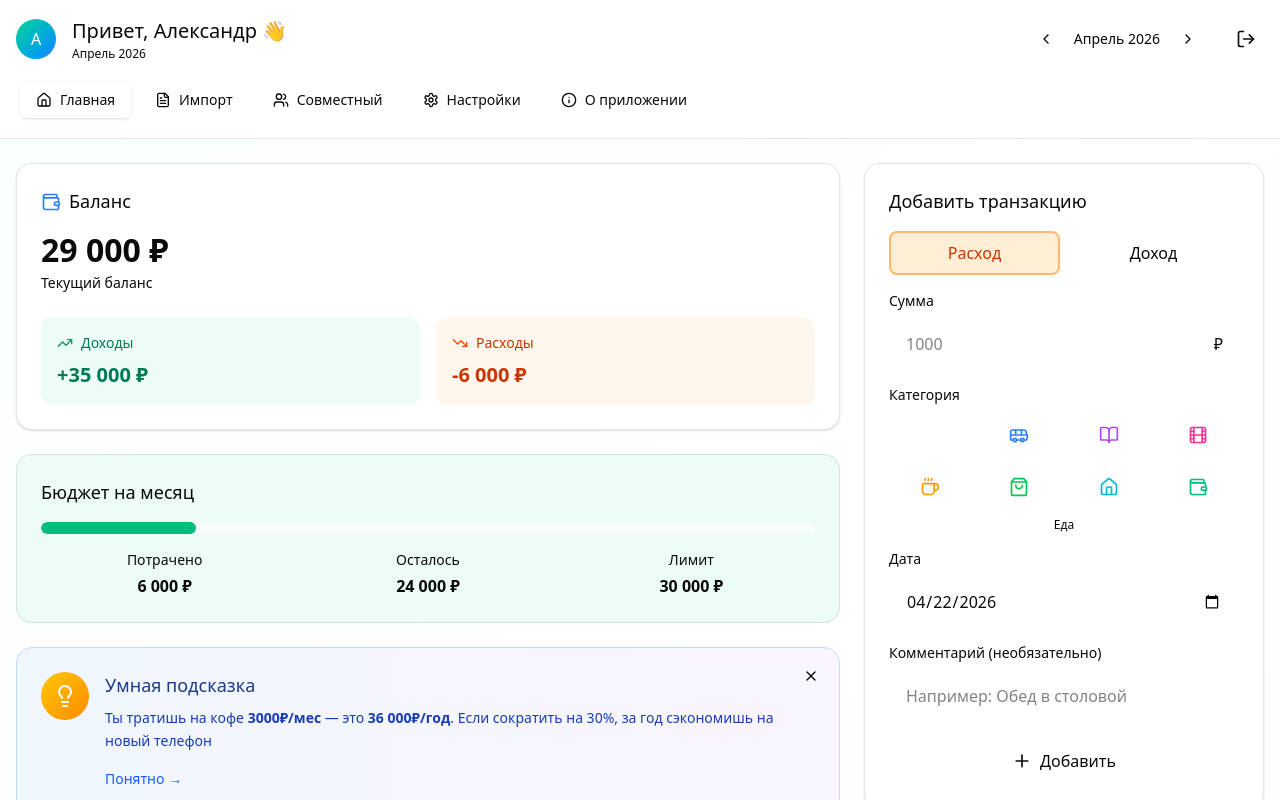
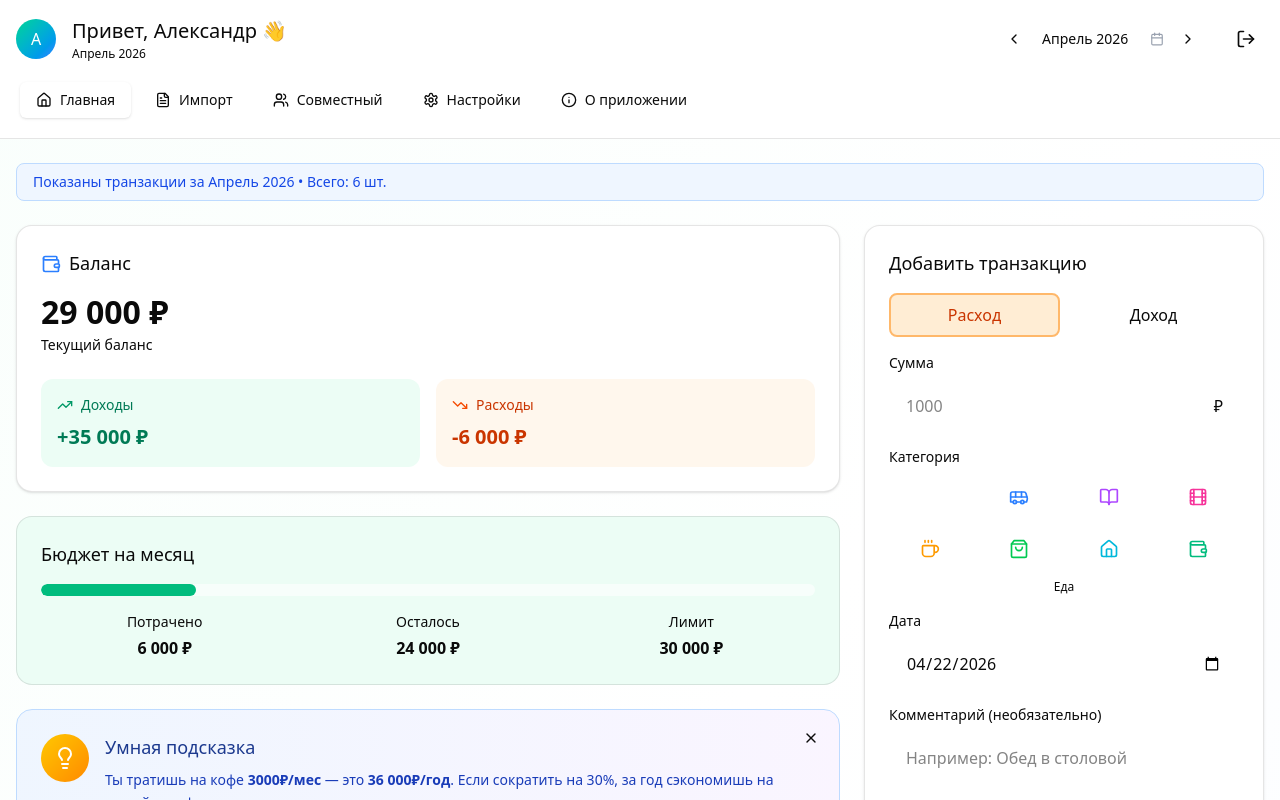
Before and after one commit to W0LIF/psuti_olimp, a React (Vite) app in the folder frontend/: page / in a window 1280 px wide. Both pictures are taken after typing "name@example.com", "Sample123" into the empty fields and a click on the button "Продолжить". Shown: the top 800 px of the page. Built offline with nearby package versions, Linux system fonts and the light colour scheme.

Commit message:
Календарь

```diff
--- a/frontend/src/app/components/Dashboard.tsx
+++ b/frontend/src/app/components/Dashboard.tsx
@@ -1,4 +1,4 @@
-import { useState } from 'react';
+import { useState, useMemo } from 'react';
 import { X, Plus } from 'lucide-react';
 import { BalanceCard } from './BalanceCard';
 import { BudgetProgress } from './BudgetProgress';
@@ -19,7 +19,33 @@ export interface Transaction {
 
 interface DashboardProps {
   userName: string;
+  currentMonth: string; // Добавлен проп для текущего месяца
 }
+
+// Вспомогательная функция для преобразования названия месяца в индекс
+const getMonthIndex = (monthName: string): number => {
+  const months: { [key: string]: number } = {
+    'Январь': 0, 'Февраль': 1, 'Март': 2, 'Апрель': 3,
+    'Май': 4, 'Июнь': 5, 'Июль': 6, 'Август': 7,
+    'Сентябрь': 8, 'Октябрь': 9, 'Ноябрь': 10, 'Декабрь': 11
+  };
+  return months[monthName] || new Date().getMonth();
+};
+
+// Функция для фильтрации транзакций по месяцу
+const filterTransactionsByMonth = (transactions: Transaction[], currentMonth: string): Transaction[] => {
+  if (!currentMonth) return transactions;
+
+  const [monthName, yearStr] = currentMonth.split(' ');
+  const year = parseInt(yearStr);
+  const monthIndex = getMonthIndex(monthName);
+
+  return transactions.filter(transaction => {
+    const transactionDate = new Date(transaction.date);
+    return transactionDate.getMonth() === monthIndex &&
+           transactionDate.getFullYear() === year;
+  });
+};
 
 const INITIAL_TRANSACTIONS: Transaction[] = [
   { id: '1', amount: 35000, category: 'Стипендия', date: '2026-04-01', type: 'income' },
@@ -28,13 +54,25 @@ const INITIAL_TRANSACTIONS: Transaction[] = [
   { id: '4', amount: 3000, category: 'Кофе', date: '2026-04-10', type: 'expense' },
   { id: '5', amount: 1500, category: 'Развлечения', date: '2026-04-12', type: 'expense' },
   { id: '6', amount: 800, category: 'Учёба', date: '2026-04-15', type: 'expense' },
+  // Добавим тестовые данные для мая
+  { id: '7', amount: 35000, category: 'Стипендия', date: '2026-05-01', type: 'income' },
+  { id: '8', amount: 600, category: 'Еда', date: '2026-05-05', type: 'expense' },
+  { id: '9', amount: 2500, category: 'Развлечения', date: '2026-05-10', type: 'expense' },
+  // Данные для апреля 2025
+  { id: '10', amount: 30000, category: 'Стипендия', date: '2025-04-01', type: 'income' },
+  { id: '11', amount: 1000, category: 'Еда', date: '2025-04-03', type: 'expense' },
 ];
 
-export function Dashboard({ userName }: DashboardProps) {
+export function Dashboard({ userName, currentMonth }: DashboardProps) {
   const [transactions, setTransactions] = useState<Transaction[]>(INITIAL_TRANSACTIONS);
   const [showTip, setShowTip] = useState(true);
   const [budgetLimit] = useState(30000);
   const [showTransactionForm, setShowTransactionForm] = useState(false);
+
+  // Фильтруем транзакции по выбранному месяцу
+  const filteredTransactions = useMemo(() => {
+    return filterTransactionsByMonth(transactions, currentMonth);
+  }, [transactions, currentMonth]);
 
   const addTransaction = (transaction: Omit<Transaction, 'id'>) => {
     const newTransaction = {
@@ -49,44 +87,64 @@ export function Dashboard({ userName }: DashboardProps) {
     setTransactions(transactions.filter(t => t.id !== id));
   };
 
-  const income = transactions
+  // Расчёты на основе отфильтрованных транзакций
+  const income = filteredTransactions
     .filter(t => t.type === 'income')
     .reduce((sum, t) => sum + t.amount, 0);
 
-  const expenses = transactions
+  const expenses = filteredTransactions
     .filter(t => t.type === 'expense')
     .reduce((sum, t) => sum + t.amount, 0);
 
   const balance = income - expenses;
-  const budgetUsed = (expenses / budgetLimit) * 100;
+  const budgetUsed = budgetLimit > 0 ? (expenses / budgetLimit) * 100 : 0;
+
+  // Информация о текущем фильтре
+  const getFilterInfo = () => {
+    if (!currentMonth) return 'Все транзакции';
+    return `за ${currentMonth}`;
+  };
 
   return (
     <div className="space-y-6">
+      {/* Индикатор текущего фильтра */}
+      <div className="bg-blue-50 border border-blue-200 rounded-lg px-4 py-2 text-sm text-blue-700">
+        Показаны транзакции {getFilterInfo()} • Всего: {filteredTransactions.length} шт.
+      </div>
+
       <div className="grid grid-cols-1 lg:grid-cols-3 gap-6">
         <div className="lg:col-span-2 space-y-6">
           <BalanceCard balance={balance} income={income} expenses={expenses} />
 
           <BudgetProgress
             spent={expenses}
-              remaining={budgetLimit - expenses}
+            remaining={Math.max(0, budgetLimit - expenses)}
             limit={budgetLimit}
-              percentage={budgetUsed}
+            percentage={Math.min(100, budgetUsed)}
           />
 
           {showTip && (
             <SmartTip onClose={() => setShowTip(false)} />
           )}
 
-            <ForecastPanel transactions={transactions} balance={balance} />
+          <ForecastPanel
+            transactions={filteredTransactions}
+            balance={balance}
+          />
 
-            <ExpenseChart transactions={transactions.filter(t => t.type === 'expense')} />
+          <ExpenseChart
+            transactions={filteredTransactions.filter(t => t.type === 'expense')}
+          />
         </div>
 
         <div className="space-y-6">
           <div className="hidden lg:block">
             <TransactionForm onAdd={addTransaction} />
           </div>
-            <TransactionList transactions={transactions} onDelete={deleteTransaction} />
+          <TransactionList
+            transactions={filteredTransactions}
+            onDelete={deleteTransaction}
+          />
         </div>
       </div>
 
--- a/frontend/src/app/components/MainApp.tsx
+++ b/frontend/src/app/components/MainApp.tsx
@@ -1,5 +1,5 @@
 import { useState } from 'react';
-import { LogOut, ChevronLeft, ChevronRight } from 'lucide-react';
+import { LogOut, ChevronLeft, ChevronRight, Calendar } from 'lucide-react';
 import { Navigation } from './Navigation';
 import { Dashboard, Transaction } from './Dashboard';
 import { ImportCSV } from './ImportCSV';
@@ -12,10 +12,38 @@ interface MainAppProps {
   onLogout: () => void;
 }
 
+// Функция для получения следующего месяца
+const getNextMonth = (current: string): string => {
+  const months = [
+    'Январь', 'Февраль', 'Март', 'Апрель', 'Май', 'Июнь',
+    'Июль', 'Август', 'Сентябрь', 'Октябрь', 'Ноябрь', 'Декабрь'
+  ];
+  const currentIndex = months.indexOf(current.split(' ')[0]);
+  const nextIndex = (currentIndex + 1) % 12;
+  const year = current.includes('2026') ?
+    (nextIndex === 0 ? '2027' : '2026') :
+    (nextIndex === 0 ? '2026' : '2025');
+  return `${months[nextIndex]} ${year}`;
+};
+
+// Функция для получения предыдущего месяца
+const getPrevMonth = (current: string): string => {
+  const months = [
+    'Январь', 'Февраль', 'Март', 'Апрель', 'Май', 'Июнь',
+    'Июль', 'Август', 'Сентябрь', 'Октябрь', 'Ноябрь', 'Декабрь'
+  ];
+  const currentIndex = months.indexOf(current.split(' ')[0]);
+  const prevIndex = (currentIndex - 1 + 12) % 12;
+  const year = current.includes('2026') ?
+    (prevIndex === 11 ? '2025' : '2026') :
+    (prevIndex === 11 ? '2025' : '2026');
+  return `${months[prevIndex]} ${year}`;
+};
+
 export function MainApp({ userName: initialUserName, onLogout }: MainAppProps) {
   const [activeTab, setActiveTab] = useState('dashboard');
   const [userName, setUserName] = useState(initialUserName);
-  const [currentMonth] = useState('Апрель 2026');
+  const [currentMonth, setCurrentMonth] = useState('Апрель 2026');
 
   const handleUpdateProfile = (name: string, email: string, password: string) => {
     setUserName(name);
@@ -24,6 +52,22 @@ export function MainApp({ userName: initialUserName, onLogout }: MainAppProps) {
   const handleImportTransactions = (transactions: Omit<Transaction, 'id'>[]) => {
     console.log('Imported transactions:', transactions);
   };
+
+  const handlePrevMonth = () => {
+    setCurrentMonth(getPrevMonth(currentMonth));
+  };
+
+  const handleNextMonth = () => {
+    setCurrentMonth(getNextMonth(currentMonth));
+  };
+
+  // Список всех месяцев для выпадающего списка
+  const monthOptions = [
+    'Январь 2025', 'Февраль 2025', 'Март 2025', 'Апрель 2025', 'Май 2025', 'Июнь 2025',
+    'Июль 2025', 'Август 2025', 'Сентябрь 2025', 'Октябрь 2025', 'Ноябрь 2025', 'Декабрь 2025',
+    'Январь 2026', 'Февраль 2026', 'Март 2026', 'Апрель 2026', 'Май 2026', 'Июнь 2026',
+    'Июль 2026', 'Август 2026', 'Сентябрь 2026', 'Октябрь 2026', 'Ноябрь 2026', 'Декабрь 2026'
+  ];
 
   return (
     <div className="min-h-screen bg-gradient-to-br from-emerald-50/30 via-white to-blue-50/30 pb-20 md:pb-0">
@@ -42,12 +86,34 @@ export function MainApp({ userName: initialUserName, onLogout }: MainAppProps) {
 
             <div className="flex items-center gap-4">
               {activeTab === 'dashboard' && (
-                <div className="hidden sm:flex items-center gap-2 bg-muted rounded-lg px-3 py-2">
-                  <button className="p-1 hover:bg-white rounded transition-colors">
+                <div className="flex items-center gap-2 bg-muted rounded-lg px-3 py-2">
+                  <button
+                    onClick={handlePrevMonth}
+                    className="p-1 hover:bg-white rounded transition-colors"
+                    title="Предыдущий месяц"
+                  >
                     <ChevronLeft className="w-4 h-4" />
                   </button>
-                  <span className="text-sm px-2">{currentMonth}</span>
-                  <button className="p-1 hover:bg-white rounded transition-colors">
+
+                  {/* Выпадающий список месяцев */}
+                  <div className="relative">
+                    <select
+                      value={currentMonth}
+                      onChange={(e) => setCurrentMonth(e.target.value)}
+                      className="appearance-none bg-transparent text-sm px-2 py-1 pr-6 cursor-pointer hover:bg-white rounded transition-colors focus:outline-none"
+                    >
+                      {monthOptions.map(month => (
+                        <option key={month} value={month}>{month}</option>
+                      ))}
+                    </select>
+                    <Calendar className="absolute right-1 top-1/2 -translate-y-1/2 w-3.5 h-3.5 text-gray-400 pointer-events-none" />
+                  </div>
+
+                  <button
+                    onClick={handleNextMonth}
+                    className="p-1 hover:bg-white rounded transition-colors"
+                    title="Следующий месяц"
+                  >
                     <ChevronRight className="w-4 h-4" />
                   </button>
                 </div>
@@ -68,7 +134,7 @@ export function MainApp({ userName: initialUserName, onLogout }: MainAppProps) {
       </header>
 
       <main className="max-w-7xl mx-auto px-4 py-6">
-        {activeTab === 'dashboard' && <Dashboard userName={userName} />}
+        {activeTab === 'dashboard' && <Dashboard userName={userName} currentMonth={currentMonth} />}
         {activeTab === 'import' && <ImportCSV onImport={handleImportTransactions} />}
         {activeTab === 'shared' && <SharedBudget />}
         {activeTab === 'settings' && (
```
Lines whose indentation alone changed are shown as unchanged.
